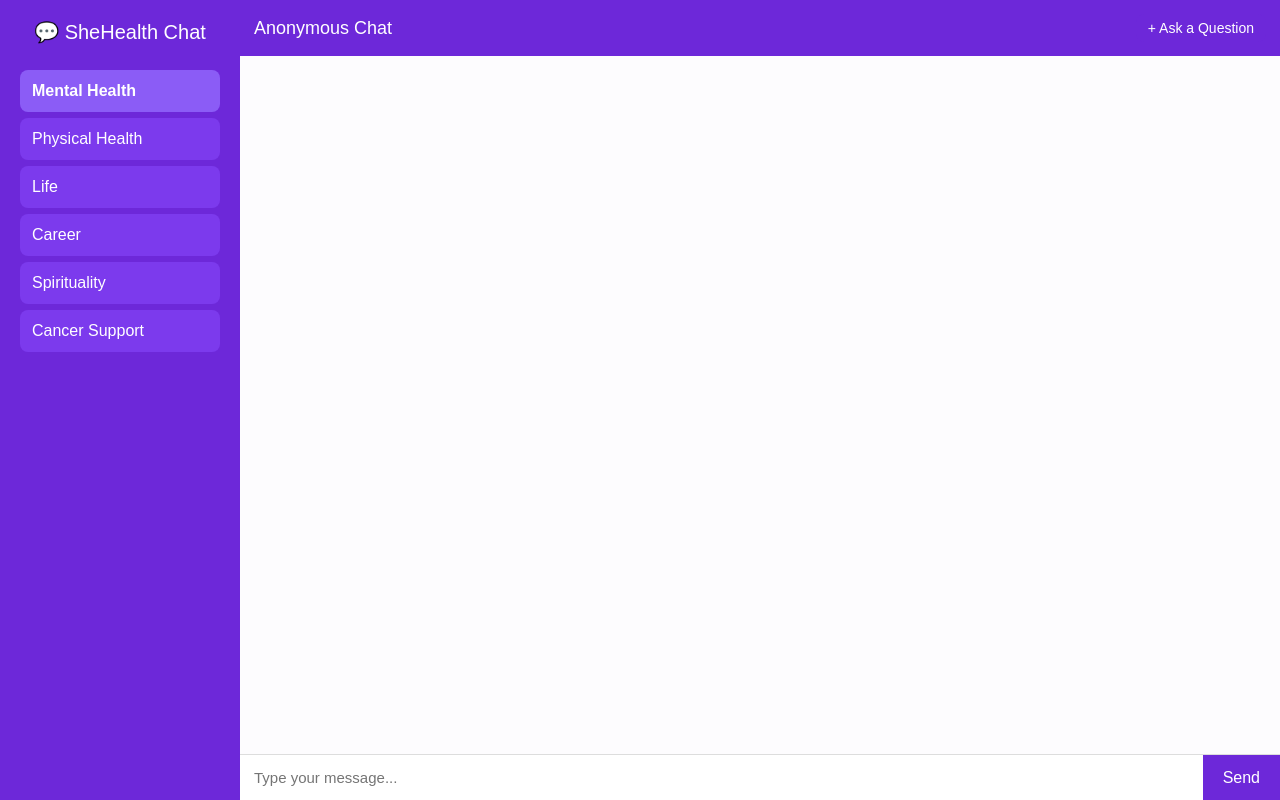
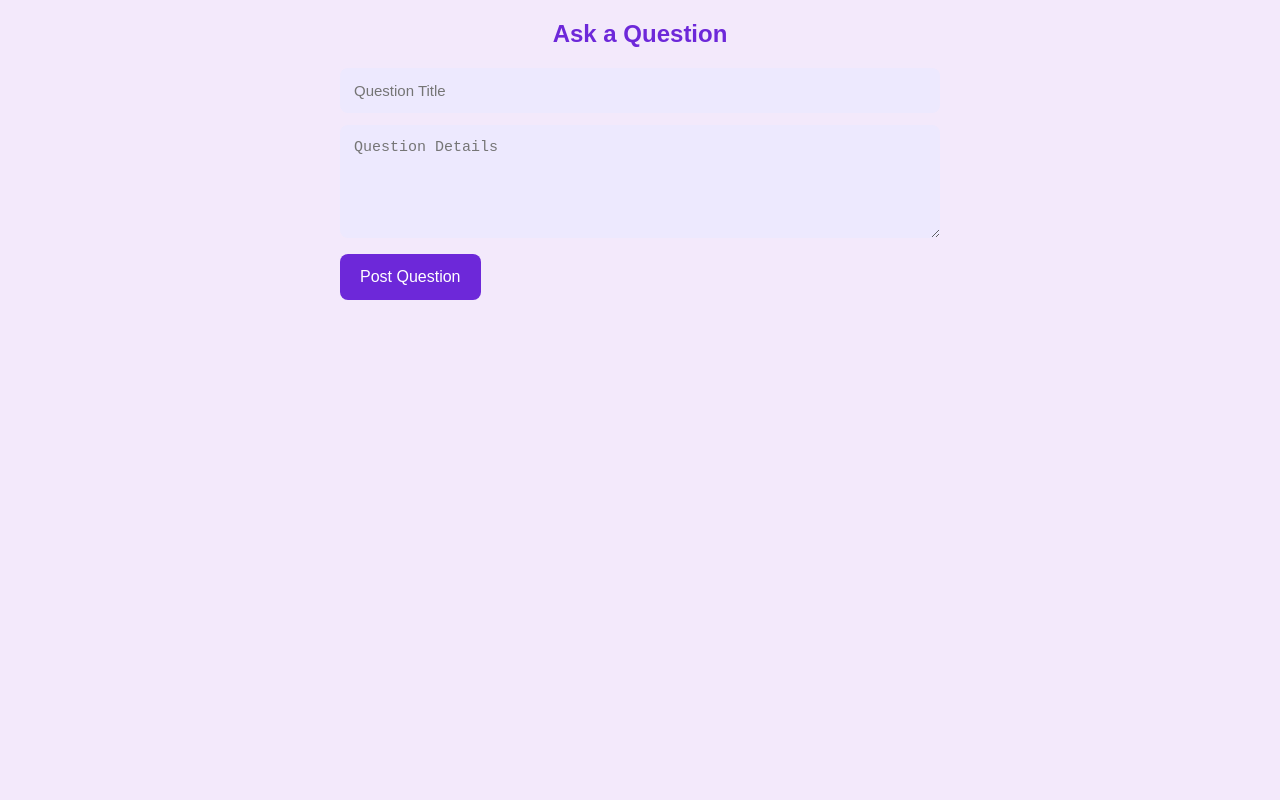
Before and after one commit to jagriti-aswal/Communitychat2, a website: page public/index2.html in a window 1280 px wide. Drawn offline with nearby package versions, Linux system fonts and the light colour scheme; no server answers.

Commit message:
Update index2.html

```diff
--- a/public/index2.html
+++ b/public/index2.html
@@ -3,249 +3,87 @@
 <head>
   <meta charset="UTF-8">
   <meta name="viewport" content="width=device-width, initial-scale=1.0">
-  <title>SheHealth - Anonymous Chat</title>
+  <title>Ask a Question - SheHealth</title>
   <style>
     * { margin: 0; padding: 0; box-sizing: border-box; }
     body {
       font-family: Arial, sans-serif;
       background: #f3e9fb;
-      display: flex;
-      height: 100vh;
-      overflow: hidden;
-    }
-    /* Sidebar */
-    .sidebar {
-      width: 240px;
-      background: #6d28d9;
-      color: white;
-      display: flex;
-      flex-direction: column;
       padding: 20px;
     }
-    .sidebar-header {
+    .container {
+      max-width: 600px;
+      margin: 0 auto;
+    }
+    h2 {
+      text-align: center;
+      color: #6d28d9;
       margin-bottom: 20px;
-      font-size: 20px;
-      text-align: center;
     }
-    .channel {
-      background: #7c3aed;
-      border: none;
-      padding: 12px;
-      margin: 6px 0;
+    input, textarea {
+      width: 100%;
+      padding: 14px;
+      margin-bottom: 12px;
       border-radius: 8px;
-      color: white;
-      cursor: pointer;
-      text-align: left;
-      transition: 0.2s;
-    }
-    .channel:hover {
-      background: #8b5cf6;
-    }
-    .channel.active {
-      background: #8b5cf6;
-      font-weight: bold;
-    }
-    /* Chat area */
-    .chat-container {
-      flex: 1;
-      display: flex;
-      flex-direction: column;
-      background: #fdfcfe;
-    }
-    .chat-header {
-      background: #6d28d9;
-      color: white;
-      padding: 14px;
-      font-size: 18px;
-      display: flex;
-      justify-content: space-between;
-      align-items: center;
-    }
-    .chat-messages {
-      flex: 1;
-      padding: 15px;
-      overflow-y: auto;
-    }
-    .message {
-      margin: 8px 0;
-      padding: 10px 14px;
-      border-radius: 16px;
-      max-width: 70%;
-      word-wrap: break-word;
-      clear: both;
-    }
-    .message.sent {
-      background: #d8b4fe;
-      margin-left: auto;
-      text-align: right;
-    }
-    .message.received {
-      background: #ede9fe;
-      margin-right: auto;
-      text-align: left;
-    }
-    .chat-input-area {
-      display: flex;
-      border-top: 1px solid #ddd;
-      background: #fdfcfe;
-    }
-    .chat-input {
-      flex: 1;
-      padding: 14px;
       border: none;
       outline: none;
       font-size: 15px;
+      background: #ede9fe;
     }
-    .send-button {
-      background: #6d28d9;
-      border: none;
-      color: white;
-      padding: 0 20px;
-      font-size: 16px;
-      cursor: pointer;
-    }
-    .send-button:hover {
-      background: #7c3aed;
-    }
-    .ask-btn {
-      margin-left: 10px;
-      padding: 6px 12px;
+    button {
       background: #6d28d9;
       color: white;
+      padding: 14px 20px;
       border: none;
       border-radius: 8px;
       cursor: pointer;
-      font-size: 14px;
+      font-size: 16px;
     }
-    .ask-btn:hover {
+    button:hover {
       background: #7c3aed;
-    }
-    .question-card {
-      background: #fff0f5;
-      padding: 10px 12px;
-      border-radius: 12px;
-      border: 1px solid #d0b3ff;
-      margin-top: 4px;
-    }
-    .question-title {
-      font-weight: 600;
-      margin-bottom: 4px;
-    }
-    .question-body {
-      font-size: 14px;
     }
   </style>
 </head>
 <body>
 
-<div class="sidebar">
-  <div class="sidebar-header">💬 SheHealth Chat</div>
-  <div id="channels"></div>
+<div class="container">
+  <h2>Ask a Question</h2>
+  <input type="text" id="questionTitle" placeholder="Question Title" required>
+  <textarea id="questionBody" placeholder="Question Details" rows="5" required></textarea>
+  <button onclick="submitQuestion()">Post Question</button>
 </div>
 
-<div class="chat-container">
-  <div class="chat-header" id="chatHeader">
-    <span>Anonymous Chat</span>
-    <button class="ask-btn" onclick="window.location.href='ask.html'">+ Ask a Question</button>
-  </div>
-  <div class="chat-messages" id="chatMessages"></div>
-  <div class="chat-input-area">
-    <input type="text" id="messageInput" class="chat-input" placeholder="Type your message...">
-    <button id="sendButton" class="send-button">Send</button>
-  </div>
-</div>
-
-<script src="https://cdn.socket.io/4.7.2/socket.io.min.js"></script>
 <script>
-const socket = io("http://localhost:5000");
-
-const channels = [
-  { id: 'mental-health', name: 'Mental Health' },
-  { id: 'physical-health', name: 'Physical Health' },
-  { id: 'life', name: 'Life' },
-  { id: 'career', name: 'Career' },
-  { id: 'spirituality', name: 'Spirituality' },
-  { id: 'cancer', name: 'Cancer Support' }
-];
-
-let activeChannel = 'mental-health';
-let userId = localStorage.getItem('userId') || 'User_' + Math.floor(Math.random() * 10000);
+const userId = localStorage.getItem('userId') || 'User_' + Math.floor(Math.random() * 10000);
 localStorage.setItem('userId', userId);
 
-const chatMessages = document.getElementById("chatMessages");
-const messageInput = document.getElementById("messageInput");
-const sendButton = document.getElementById("sendButton");
-const channelsDiv = document.getElementById("channels");
-const chatHeader = document.getElementById("chatHeader");
-const messages = {};
+async function submitQuestion() {
+  const title = document.getElementById('questionTitle').value.trim();
+  const body = document.getElementById('questionBody').value.trim();
+  if (!title || !body) {
+    alert('Please fill both fields');
+    return;
+  }
 
-// Render channels
-channels.forEach(ch => {
-  const div = document.createElement("div");
-  div.classList.add("channel");
-  if (ch.id === activeChannel) div.classList.add("active");
-  div.innerText = ch.name;
-  div.onclick = () => switchChannel(ch.id, ch.name, div);
-  channelsDiv.appendChild(div);
-});
-
-function switchChannel(id, name, elem) {
-  activeChannel = id;
-  chatHeader.firstElementChild.innerText = name + " Chat";
-  document.querySelectorAll('.channel').forEach(ch => ch.classList.remove('active'));
-  elem.classList.add('active');
-  socket.emit('joinRoom', id);
-  loadMessages();
-}
-
-async function loadMessages() {
   try {
-    const res = await fetch(`/api/messages/${activeChannel}`);
+    const res = await fetch('/api/questions', {
+      method: 'POST',
+      headers: { 'Content-Type': 'application/json' },
+      body: JSON.stringify({ title, body, username: userId })
+    });
     const data = await res.json();
-    messages[activeChannel] = data.messages;
-    renderMessages();
-  } catch (e) {
-    console.error(e);
+    if (data.success) {
+      alert('Question posted successfully!');
+      window.location.href = 'question.html';
+    } else {
+      console.error('Error posting question:', data.message);
+      alert(`Error posting question: ${data.message || 'Unknown error'}`);
+    }
+  } catch (err) {
+    console.error('Network or server error:', err);
+    alert('Failed to post question. Please check your connection and try again.');
   }
 }
-
-function renderMessages() {
-  chatMessages.innerHTML = '';
-  (messages[activeChannel] || []).forEach(msg => {
-    const div = document.createElement("div");
-    div.classList.add("message");
-    div.classList.add(msg.username === userId ? 'sent' : 'received');
-
-    if (msg.type === 'question') {
-      div.innerHTML = `<div class="question-card"><b>${msg.username}</b>: <span class="question-title">${msg.title}</span><div class="question-body">${msg.body}</div></div>`;
-    } else {
-      div.innerHTML = `<div class="message ${msg.username === userId ? 'sent' : 'received'}"><b>${msg.username}</b>: ${msg.message}</div>`;
-    }
-
-    chatMessages.appendChild(div);
-  });
-  chatMessages.scrollTop = chatMessages.scrollHeight;
-}
-
-function sendMessage() {
-  const text = messageInput.value.trim();
-  if (!text) return;
-  const msg = { username: userId, message: text, room: activeChannel, type: 'message' };
-  socket.emit("sendMessage", msg);
-  messageInput.value = '';
-}
-
-sendButton.addEventListener("click", sendMessage);
-messageInput.addEventListener("keypress", e => e.key === 'Enter' && sendMessage());
-
-socket.on("receiveMessage", msg => {
-  if (!messages[msg.room]) messages[msg.room] = [];
-  messages[msg.room].push(msg);
-  if (msg.room === activeChannel) renderMessages();
-});
-
-socket.emit('joinRoom', activeChannel);
-loadMessages();
 </script>
 
 </body>
```
